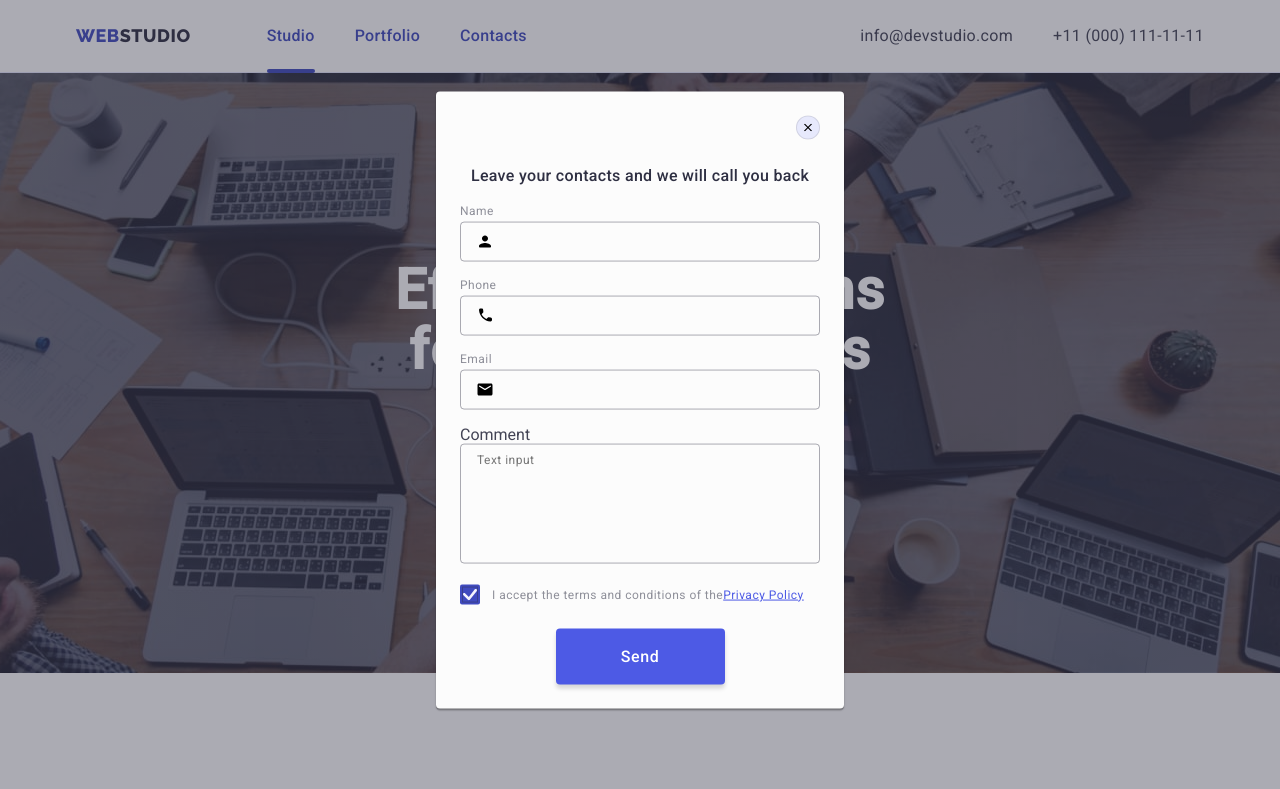
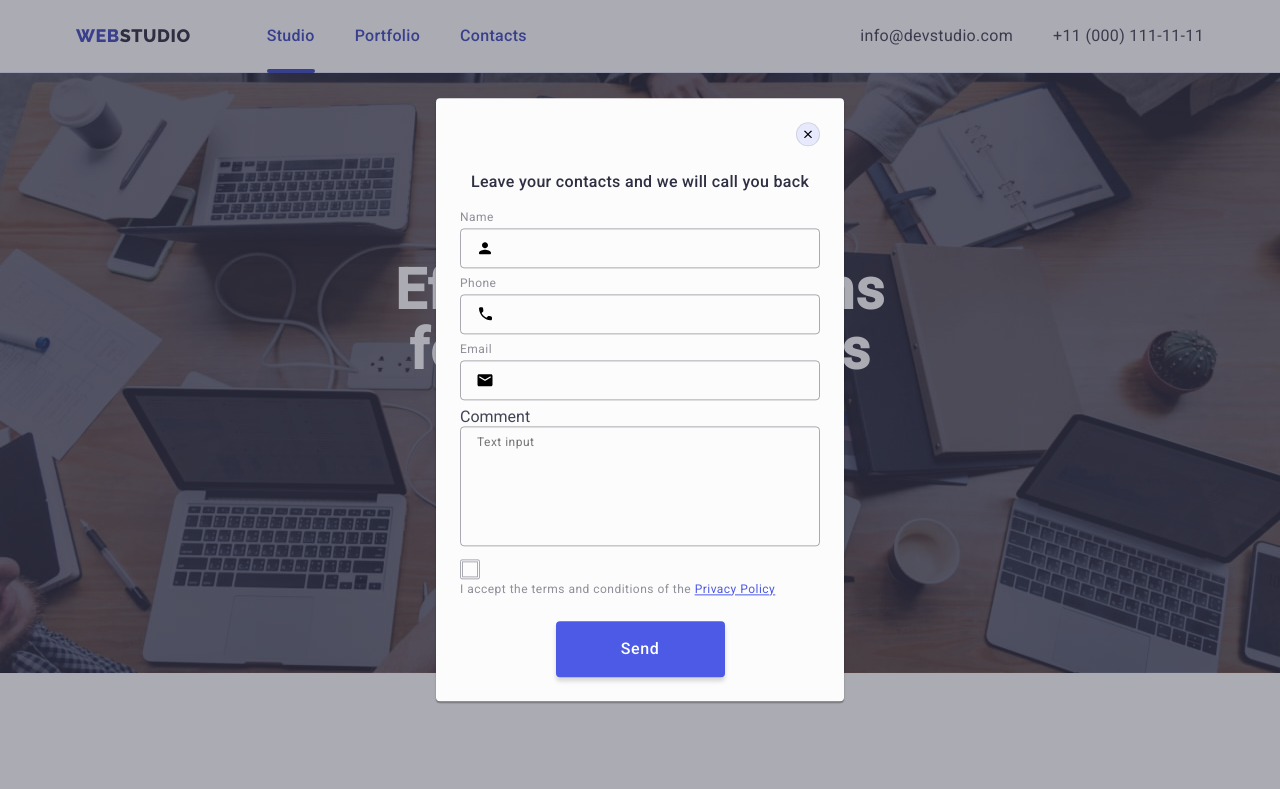
Before and after one commit to KhaninaDaria22/goit-markup-hw-05, a plain HTML site: page index.html in a window 1280 px wide. Both pictures are taken after a click on the button "Order Service". Shown: the top 789 px of the page. Drawn offline with nearby package versions, Linux system fonts and the light colour scheme.

Commit message:
commit 114

```diff
--- a/css/styles.css
+++ b/css/styles.css
@@ -823,7 +823,7 @@ url(../images/img-name.jpg);
 }
 
 .modal-field {
-    margin-bottom: 16px;
+    margin-bottom: 8px;
 
 }
 .modal-field-checkbox {
@@ -883,7 +883,6 @@ url(../images/img-name.jpg);
     line-height: 1.17;
     letter-spacing: 0.04em;
     color: #8E8F99;
-    display: flex;
     align-items: center;
 }
 .check-text a {
--- a/index.html
+++ b/index.html
@@ -450,7 +450,7 @@
 
                     </div>
                     <div class="modal-field-checkbox" >
-                        <input type="checkbox" name="policy" id="user-privacy" class="input-check visually-hidden" value="true" checked/>
+                        <input type="checkbox" name="policy" id="user-privacy" class="input-check visually-hidden" value="true"/>
                         <label for="user-privacy" class="check-text" >
                             <span class="span-modal"><svg class="input-check" width="10" height="8">
                             <use href="./images/icons.svg#icon-Vector">
```
